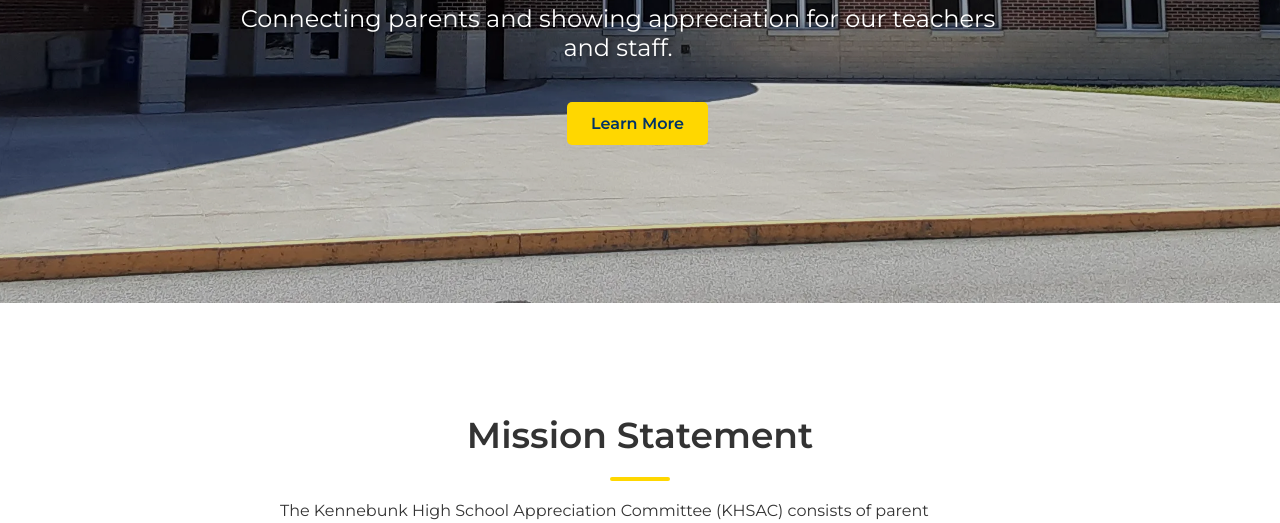
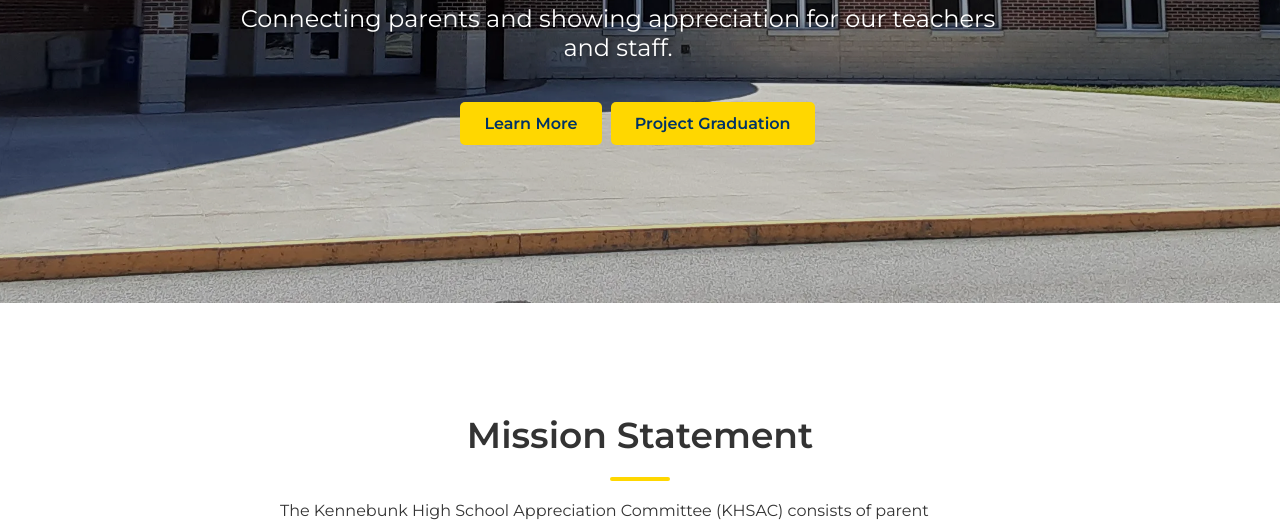
Before and after one commit to hen1227/khs-ac-website, a website built with webpack: page index.html in a window 1280 px wide. Shown: the part 577-1100 px from the top of the page. Built offline with nearby package versions, Linux system fonts and the light colour scheme.

Commit message:
Added link to project graduation from home page.

```diff
--- a/index.html
+++ b/index.html
@@ -104,6 +104,7 @@
     <p>Connecting parents and showing appreciation for our teachers and
       staff.</p>
     <a href="#mission" class="btn">Learn More</a>
+    <a href="/project-graduation.html" class="btn">Project Graduation</a>
   </div>
 </section>
 
```
